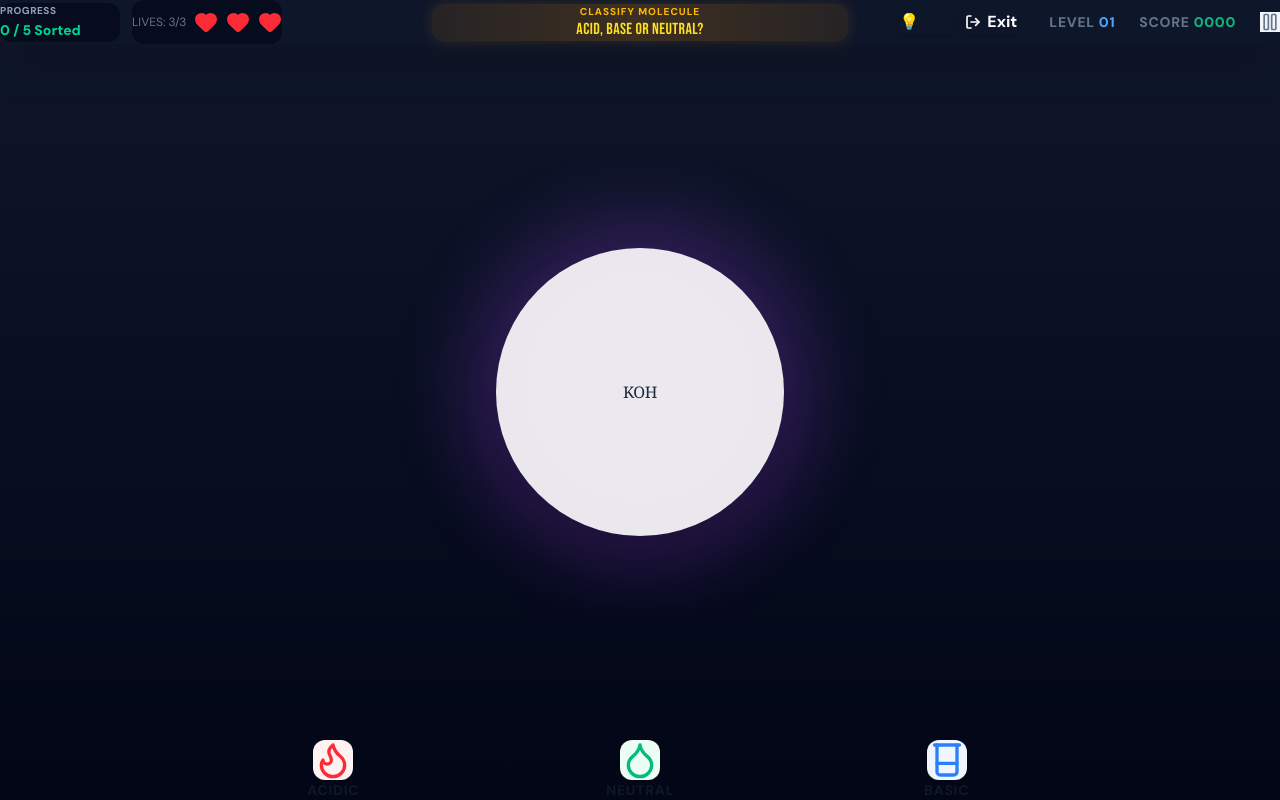
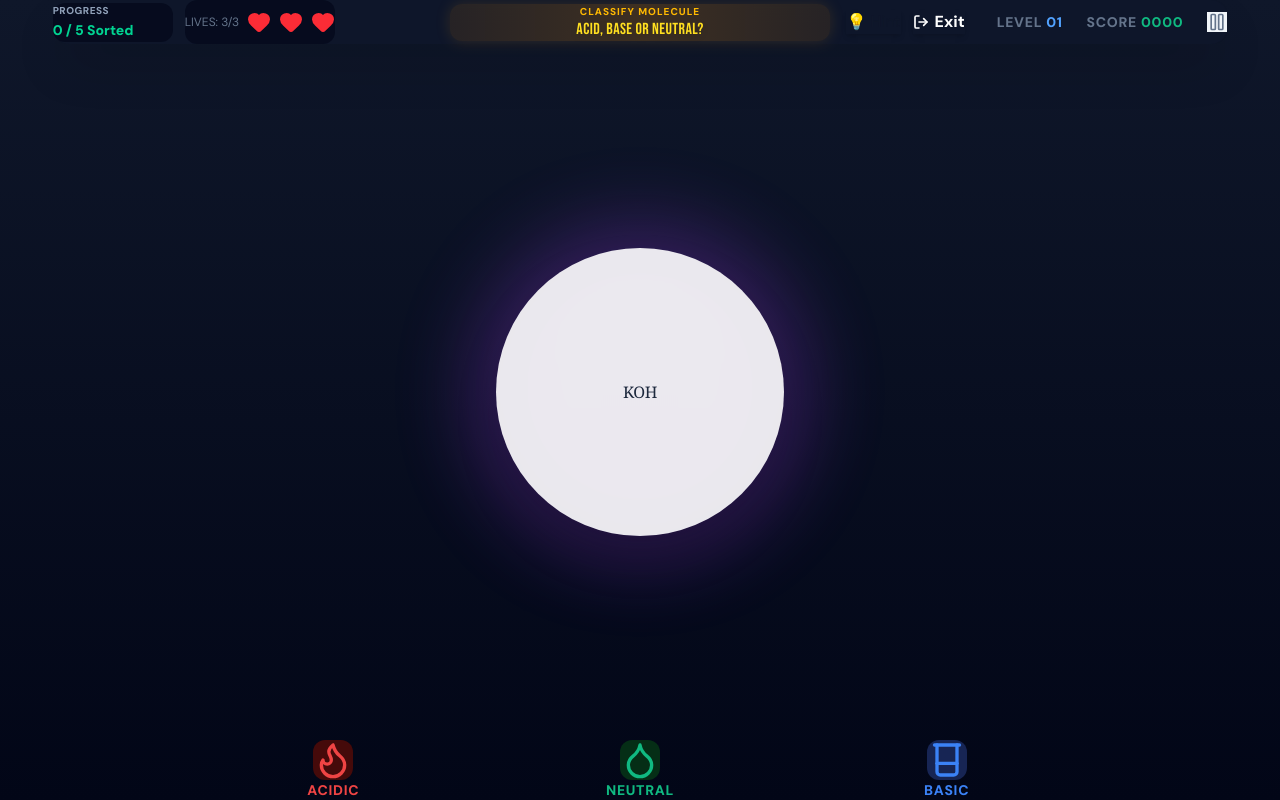
Before and after one commit to StellaSlad-Appian/chem-games, a Next.js app: page /games/acid-classification in a window 1280 px wide. Built offline with nearby package versions, Linux system fonts and the light colour scheme.

Commit message:
improved colour pallette for acid classification

```diff
--- a/src/app/games/acid-classification/page.tsx
+++ b/src/app/games/acid-classification/page.tsx
@@ -170,6 +170,7 @@ export default function ClassificationGame() {
     <GameShell>
 
       {/* 🛡️ THE NEW UNIFIED HEADER COMPONENT */}
+      <div className="px-4 md:px-6 lg:px-8">
         <Header
           gameTitle="Chemical Classifier"
           gameSubtitle="CLASSIFY MOLECULE"
@@ -186,6 +187,7 @@ export default function ClassificationGame() {
           lives={currentLives}
           maxLives={MAX_MISTAKES}
         />
+      </div>
 
       {/* CENTRAL DISPLAY PORT & OVERLAYS */}
       <div className="flex-1 w-full flex flex-col items-center justify-center my-6 relative max-w-3xl z-0">
@@ -237,35 +239,86 @@ export default function ClassificationGame() {
       <div className={`w-full max-w-4xl grid gap-3 md:gap-6 mb-4 z-10 ${currentLevel >= 3 ? 'grid-cols-2 md:grid-cols-4' : 'grid-cols-3'}`}>
         <button onClick={() => handleSelection("Acidic")} disabled={gameState !== "playing" || feedback.status !== null}
           className={`flex flex-col items-center p-4 rounded-2xl border-2 transition-all group ${feedback.selected === "Acidic" && feedback.status === "correct" ? "bg-emerald-50 border-emerald-500" : feedback.selected === "Acidic" && feedback.status === "wrong" ? "bg-red-50 border-red-500" : "bg-white dark:bg-zinc-900 border-slate-200 dark:border-zinc-800 hover:border-red-400 hover:shadow-md active:scale-98"}`}>
-          <div className="p-3 bg-red-50 dark:bg-red-950/40 rounded-xl text-red-500 mb-2 group-hover:scale-110 transition-transform">
+          <div
+            className="p-3 rounded-xl mb-2 group-hover:scale-110 transition-transform"
+            style={{
+              backgroundColor: 'var(--chem-acid-surface)',
+              color: 'var(--chem-acid-accent)',
+            }}
+          >
             <Flame className="w-8 h-8 md:w-10 md:h-10" />
           </div>
-          <span className="font-extrabold text-xs md:text-sm tracking-wider uppercase">Acidic</span>
+
+          <span
+            className="font-extrabold text-xs md:text-sm tracking-wider uppercase"
+            style={{
+              color: 'var(--chem-acid-accent)',
+            }}
+          >
+            Acidic
+          </span>
         </button>
 
         <button onClick={() => handleSelection("Neutral")} disabled={gameState !== "playing" || feedback.status !== null}
           className={`flex flex-col items-center p-4 rounded-2xl border-2 transition-all group ${feedback.selected === "Neutral" && feedback.status === "correct" ? "bg-emerald-50 border-emerald-500" : feedback.selected === "Neutral" && feedback.status === "wrong" ? "bg-red-50 border-red-500" : "bg-white dark:bg-zinc-900 border-slate-200 dark:border-zinc-800 hover:border-emerald-400 hover:shadow-md active:scale-98"}`}>
-          <div className="p-3 bg-emerald-50 dark:bg-emerald-950/40 rounded-xl text-emerald-500 mb-2 group-hover:scale-110 transition-transform">
+          <div
+            className="p-3 rounded-xl mb-2 group-hover:scale-110 transition-transform"
+            style={{
+              backgroundColor: "var(--chem-neutral-surface)",
+              color: "var(--chem-neutral-accent)",
+            }}
+          >
             <Droplet className="w-8 h-8 md:w-10 md:h-10" />
           </div>
-          <span className="font-extrabold text-xs md:text-sm tracking-wider uppercase">Neutral</span>
+          <span
+            className="font-extrabold text-xs md:text-sm tracking-wider uppercase"
+            style={{
+              color: "var(--chem-neutral-accent)",
+            }}
+          >
+            Neutral
+          </span>
         </button>
 
         <button onClick={() => handleSelection("Basic")} disabled={gameState !== "playing" || feedback.status !== null}
           className={`flex flex-col items-center p-4 rounded-2xl border-2 transition-all group ${feedback.selected === "Basic" && feedback.status === "correct" ? "bg-emerald-50 border-emerald-500" : feedback.selected === "Basic" && feedback.status === "wrong" ? "bg-red-50 border-red-500" : "bg-white dark:bg-zinc-900 border-slate-200 dark:border-zinc-800 hover:border-blue-400 hover:shadow-md active:scale-98"}`}>
-          <div className="p-3 bg-blue-50 dark:bg-blue-950/40 rounded-xl text-blue-500 mb-2 group-hover:scale-110 transition-transform">
+          <div
+            className="p-3 rounded-xl mb-2 group-hover:scale-110 transition-transform"
+            style={{
+              backgroundColor: "var(--chem-base-surface)",
+              color: "var(--chem-base-accent)",
+            }}
+          >
             <Beaker className="w-8 h-8 md:w-10 md:h-10" />
           </div>
-          <span className="font-extrabold text-xs md:text-sm tracking-wider uppercase">Basic</span>
+          <span className="font-extrabold text-xs md:text-sm tracking-wider uppercase"
+          style={{
+            color: "var(--chem-base-accent)",
+          }}
+          >Basic</span>
         </button>
 
         {currentLevel >= 3 && (
           <button onClick={() => handleSelection("Amphoteric")} disabled={gameState !== "playing" || feedback.status !== null}
             className={`flex flex-col items-center p-4 rounded-2xl border-2 transition-all group ${feedback.selected === "Amphoteric" && feedback.status === "correct" ? "bg-emerald-50 border-emerald-500" : feedback.selected === "Amphoteric" && feedback.status === "wrong" ? "bg-red-50 border-red-500" : "bg-white dark:bg-zinc-900 border-slate-200 dark:border-zinc-800 hover:border-purple-400 hover:shadow-md active:scale-98"}`}>
-            <div className="p-3 bg-purple-50 dark:bg-purple-950/40 rounded-xl text-purple-500 mb-2 group-hover:scale-110 transition-transform">
+            <div
+              className="p-3 rounded-xl mb-2 group-hover:scale-110 transition-transform"
+              style={{
+                backgroundColor: "var(--chem-amphoteric-surface)",
+                color: "var(--chem-amphoteric-accent)",
+              }}
+            >
               <Atom className="w-8 h-8 md:w-10 md:h-10" />
             </div>
-            <span className="font-extrabold text-xs md:text-sm tracking-wider uppercase">Amphoteric</span>
+
+            <span
+              className="font-extrabold text-xs md:text-sm tracking-wider uppercase"
+              style={{
+                color: "var(--chem-amphoteric-accent)",
+              }}
+            >
+              Amphoteric
+            </span>
           </button>
         )}
       </div>
--- a/src/app/games/formula-blaster/page.tsx
+++ b/src/app/games/formula-blaster/page.tsx
@@ -262,6 +262,7 @@ export default function FormulaBlasterPage() {
 
   return (
     <GameShell fullBleed>
+      <div className="px-4 md:px-6 lg:px-8">
         <Header
           gameTitle="Formula Blaster"
           gameSubtitle="TARGET MOLECULE"
@@ -277,6 +278,7 @@ export default function FormulaBlasterPage() {
           timeLeft={timeLeft}
           showLives={false}
         />
+      </div>
 
       {/* FLOAT CANVAS FIELD AREA */}
       <div className="flex-1 relative w-full h-full mt-4 rounded-2xl bg-slate-950/30 border border-slate-900/50 overflow-hidden">
--- a/src/app/globals.css
+++ b/src/app/globals.css
@@ -5,7 +5,6 @@
 @import "tailwindcss/preflight";
 @import "tailwindcss/utilities";
 
-@layer base {
   :root {
     /* --- Surfaces --- */
     --background: #f8fafc;
@@ -22,27 +21,35 @@
       --game-error: #ef4444;
       --game-glow: #8b5cf6;
 
+    /* reserved for important elements */
+      --game-highlight-surface: #334155;
+      --game-highlight-border: #64748b;
+
     /* --- Typography --- */
     --foreground: #0f172a;
     --muted:      #64748b;
     --font-display: 'Bebas Neue', sans-serif;
     --font-body:    'DM Sans', ui-sans-serif, system-ui, sans-serif;
 
-    /* --- Game: Acid --- */
-    --chem-acid:    #ef4444;
-    --chem-acid-bg: #fef2f2;
+    /* Acid */
+    --chem-acid-accent: #ef4444;
+    --chem-acid-text: #fef2f2;
+    --chem-acid-surface: #450a0a;
 
-    /* --- Game: Base --- */
-    --chem-base:    #3b82f6;
-    --chem-base-bg: #eff6ff;
+    /* Base */
+    --chem-base-accent: #3b82f6;
+    --chem-base-text: #eff6ff;
+    --chem-base-surface: #172554;
 
-    /* --- Game: Neutral --- */
-    --chem-neutral:    #10b981;
-    --chem-neutral-bg: #f0fdf4;
+    /* Neutral */
+    --chem-neutral-accent: #10b981;
+    --chem-neutral-text: #f0fdf4;
+    --chem-neutral-surface: #052e16;
 
-    /* --- Game: Amphoteric --- */
-    --chem-amphoteric:    #a855f7;
-    --chem-amphoteric-bg: #faf5ff;
+    /* Amphoteric */
+    --chem-amphoteric-accent: #a855f7;
+    --chem-amphoteric-text: #faf5ff;
+    --chem-amphoteric-surface: #3b0764;
 
     /* --- Feedback states --- */
     --correct: #10b981;
@@ -52,6 +59,8 @@
     --shadow-card: 0 4px 24px 0 rgb(0 0 0 / 0.07);
     --shadow-lg:   0 8px 40px 0 rgb(0 0 0 / 0.12);
   }
+
+@layer base {
 
   @media (prefers-color-scheme: dark) {
     :root {
```
Also changed, not shown: src/components/games/MoleculeBubble.tsx (+58 -12 lines).
